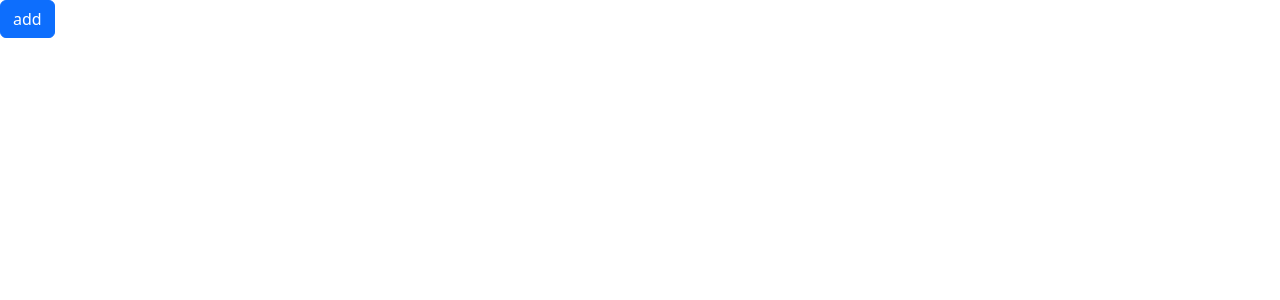
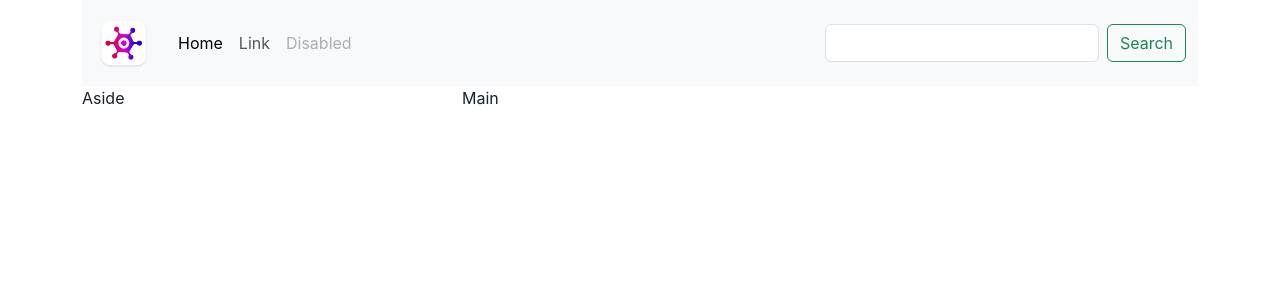
Before and after one commit to PascalGaetan/gaming-hub, a React (Vite) app: page / in a window 1280 px wide. Shown: the top 300 px of the page. Built offline with nearby package versions, Linux system fonts and the light colour scheme.

Commit message:
adding chakhra ui

```diff
--- a/package.json
+++ b/package.json
@@ -13,6 +13,7 @@
     "@chakra-ui/react": "^2.6.1",
     "@emotion/react": "^11.11.0",
     "@emotion/styled": "^11.11.0",
+    "axios": "^1.4.0",
     "bootstrap": "^5.3.0-alpha3",
     "framer-motion": "^10.12.9",
     "react": "^18.2.0",
--- a/src/App.tsx
+++ b/src/App.tsx
@@ -1,7 +1,15 @@
+import NavBar from "./components/NavBar"
+
 function App() {
 
   return (
-    <div className="btn btn-primary">add</div>
+    <div className="container">
+      <NavBar/>
+      <div className="row">
+        <div className="col-sm-4">Aside</div>
+        <div className="col-sm-8">Main</div>
+      </div>
+    </div>
   )
 }
 
--- /dev/null
+++ b/src/components/NavBar.tsx
@@ -0,0 +1,50 @@
+import logo from "../assets/logo.webp";
+import {Image} from '@chakra-ui/react';
+function NavBar() {
+  return (
+    <nav className="navbar navbar-expand-lg bg-body-tertiary">
+      <div className="container-fluid">
+        <a className="navbar-brand" href="#">
+          <Image src={logo} boxSize='60px'/>
+        </a>
+        <button
+          className="navbar-toggler"
+          type="button"
+          data-bs-toggle="collapse"
+          data-bs-target="#navbarSupportedContent"
+          aria-controls="navbarSupportedContent"
+          aria-expanded="false"
+          aria-label="Toggle navigation"
+        >
+          <span className="navbar-toggler-icon"></span>
+        </button>
+        <div className="collapse navbar-collapse" id="navbarSupportedContent">
+          <ul className="navbar-nav me-auto mb-2 mb-lg-0">
+            <li className="nav-item">
+              <a className="nav-link active" aria-current="page" href="#">
+                Home
+              </a>
+            </li>
+            <li className="nav-item">
+              <a className="nav-link" href="#">
+                Link
+              </a>
+            </li>
+
+            <li className="nav-item">
+              <a className="nav-link disabled">Disabled</a>
+            </li>
+          </ul>
+          <form className="d-flex" role="search">
+            <input type="text" className="form-control me-2" />
+            <button className="btn btn-outline-success" type="submit">
+              Search
+            </button>
+          </form>
+        </div>
+      </div>
+    </nav>
+  );
+}
+
+export default NavBar;
```
Also changed, not shown: src/main.tsx (+10 -7 lines), 1 other file (tests, documents, lock files or other folders).
